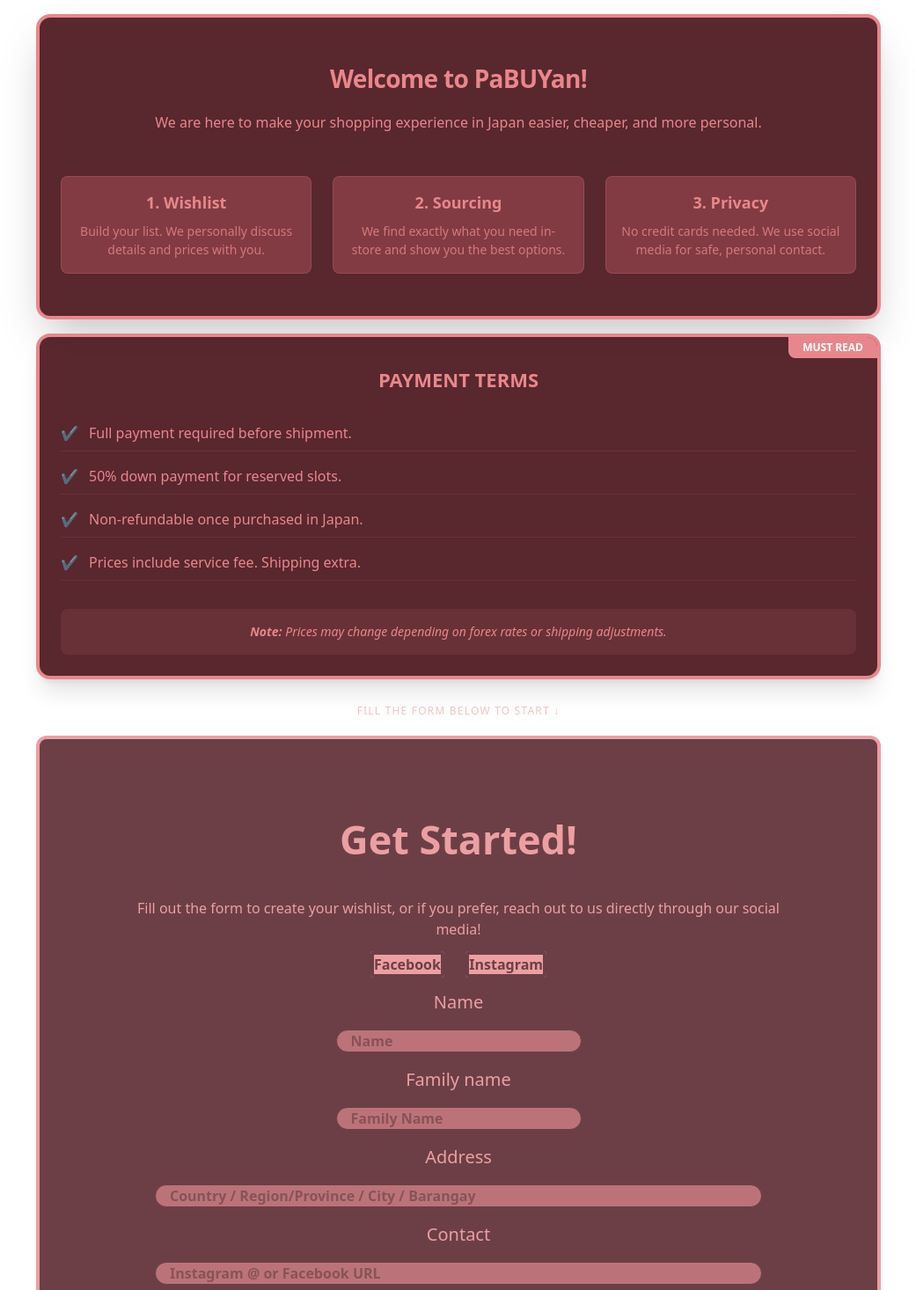
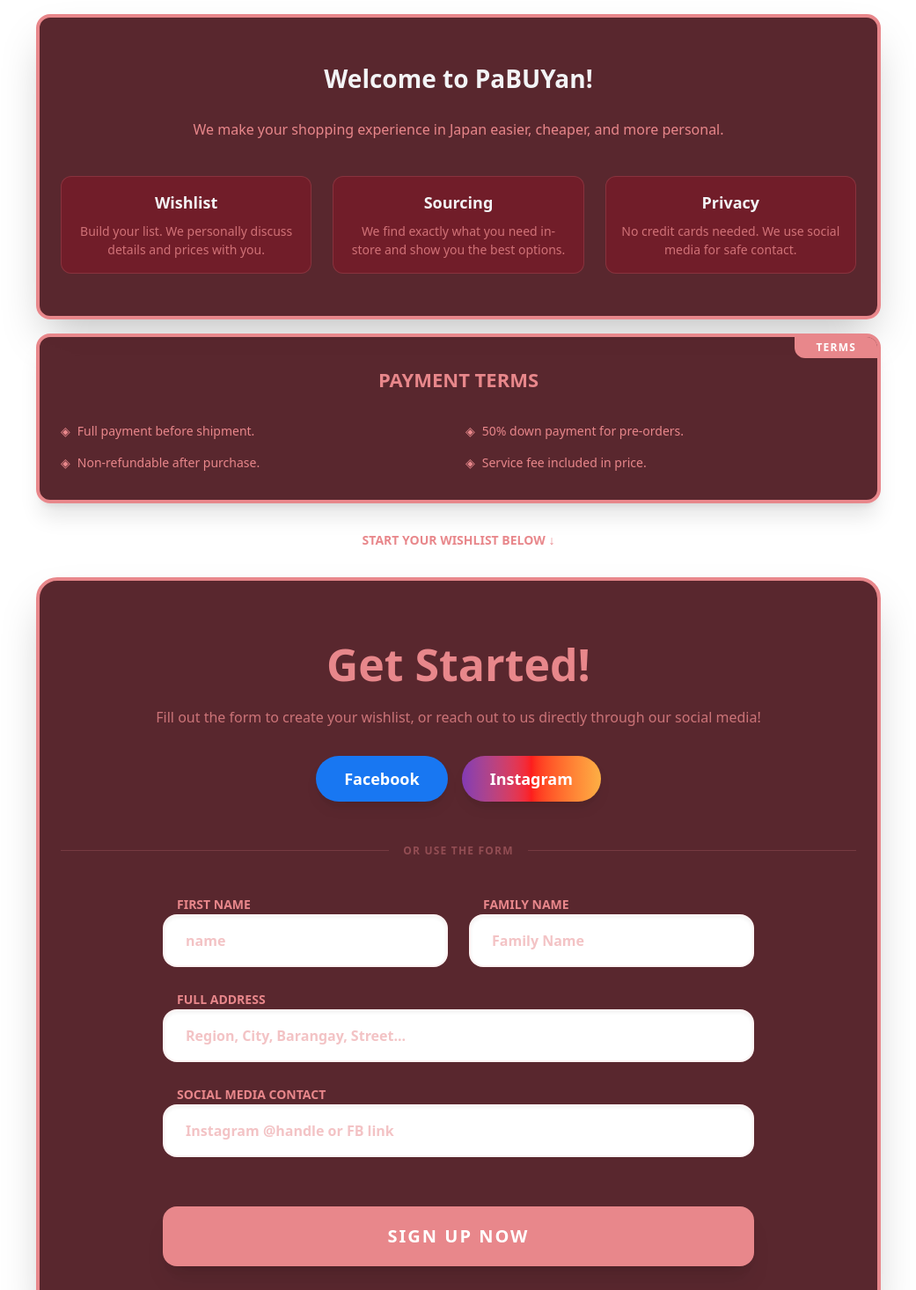
Before and after one commit to wattakeshi/Japan-paBUYan, a React (Vite) app: page /SignUP in a window 1280 px wide. Shown: the part 20-1486 px from the top of the page at 88% size, without its empty margins (119-1160 px from the left). Built offline with nearby package versions, Linux system fonts and the light colour scheme.

Commit message:
change: clientForm design

```diff
--- a/src/Components/ClientForm.jsx
+++ b/src/Components/ClientForm.jsx
@@ -1,5 +1,6 @@
 import React, { useState } from 'react'
 import { useNavigate } from 'react-router-dom'
+import { motion } from 'framer-motion'
 
 const ClientForm = () => {
   const [name, setName] = useState("")
@@ -9,90 +10,147 @@
   const navigate = useNavigate();
   const [loading, setLoading] = useState(false)
 
-    const API_URL = "https://pabuyanbackend.onrender.com/api/costumers"
-    const handleSubmit = async (e) =>{
+  const API_URL = "http://localhost:3000/customers"
+
+  const handleSubmit = async (e) => {
     e.preventDefault();
-
     if (!name.trim() || !familyName.trim() || !address.trim() || !contact.trim()) {
-    alert("Please, fill in all fields before signing up!"); return;}
-
-      {  const newCostumer = {data:{
-        name: name,
-        familyName: familyName,
-        address: address,
-        contact: contact
-        }}
+      alert("Please, fill in all fields before signing up!"); return;
+    }
     if (loading) return;
     setLoading(true);
 
-      try{
+    try {
       const res = await fetch(API_URL, {
         method: "POST",
-          headers: {"Content-type" : "application/json"},
-          body: JSON.stringify(newCostumer),
+        headers: { "Content-type": "application/json" },
+        body: JSON.stringify({ name, familyName, address, contact }),
       });
       const resJSON = await res.json();
-
-        if(res.ok){
-         localStorage.setItem("pabuyan_user_id", resJSON.data.documentId);
+      if (res.ok) {
+        localStorage.setItem("pabuyan_user_id", resJSON.costumer.id);
         localStorage.setItem("pabuyan_user_name", name);
         navigate("/");
         window.scrollTo(0, 0);
-        }else{
-          alert("failed to save data.")
+      } else {
+        alert("Failed to save data.")
       }
-      }catch (error){
+    } catch (error) {
       console.error("Failure to connect", error)
-      }finally{
+    } finally {
       setLoading(false);
     }
+  };
 
-      }
+  return (
+    <motion.div
+      initial={{ opacity: 0, y: 20 }}
+      whileInView={{ opacity: 1, y: 0 }}
+      viewport={{ once: true }}
+      className='border-4 rounded-3xl m-4 border-cor5 px-6 mx-4 md:w-3/4 md:mx-auto py-12 bg-cor2/90 backdrop-blur-md shadow-2xl mb-20'
+    >
+      <h1 className='py-4 w-full mx-auto font-black text-cor5 text-center text-[40px] md:text-[50px] leading-tight'>
+        Get Started!
+      </h1>
 
+      <p className='pb-8 w-4/5 mx-auto text-cor5/80 text-center text-[16px] font-medium'>
+        Fill out the form to create your wishlist, or reach out to us directly through our social media!
+      </p>
 
-    };
-  return (
-     <div className='border-4 rounded-xl m-4 border-cor5 px-4 mx-4 md:w-3/4 md:mx-auto py-12 bg-cor2 opacity-80'>
-       <h1 className='py-8 w-3/4 mx-auto font-bold text-cor5 text-center text-[45px]'> Get Started!</h1>
+      <div className='flex flex-col md:flex-row justify-center items-center gap-4 mb-12'>
+        <motion.a
+          whileHover={{ scale: 1.05 }}
+          whileTap={{ scale: 0.95 }}
+          href="https://www.facebook.com/japanpabuyan"
+          target="_blank"
+          className='flex items-center justify-center gap-2 bg-[#1877F2] text-white font-bold py-3 px-8 rounded-full shadow-lg w-full md:w-auto'
+        >
+          <span className='text-lg'>Facebook</span>
+        </motion.a>
 
-      <p className='pb-4 w-4/5 mx-auto text-cor5 text-center text-[16px]'> Fill out the form to create your wishlist, or if you prefer,
-            reach out to us directly through our social media!</p>
-
-            <div className='mx-auto text-center'>
-                <a href="https://www.facebook.com/japanpabuyan" target="_blank"
-               className='text-cor2 font-bold hover:text-cor4 transition-colors '>
-               <span className='text-center rounded-sm border-4 bg-cor5'>Facebook</span>
-            </a>
-               <span className='text-cor2'>   / /   </span>
-                <a href="https://www.instagram.com/japanpabuyan" target="_blank"
-               className='text-cor2 font-bold hover:text-cor4 transition-colors '>
-               <span className='text-center rounded-sm border-4 bg-cor5'>Instagram</span>
-            </a>
+        <motion.a
+          whileHover={{ scale: 1.05 }}
+          whileTap={{ scale: 0.95 }}
+          href="https://www.instagram.com/japanpabuyan"
+          target="_blank"
+          className='flex items-center justify-center gap-2 bg-gradient-to-r from-[#833AB4] via-[#FD1D1D] to-[#FCAF45] text-white font-bold py-3 px-8 rounded-full shadow-lg w-full md:w-auto'
+        >
+          <span className='text-lg'>Instagram</span>
+        </motion.a>
       </div>
 
+      <div className="flex items-center gap-4 mb-10">
+        <div className="h-[1px] bg-cor5/20 flex-grow"></div>
+        <span className="text-cor5/40 font-bold text-xs uppercase tracking-widest">OR USE THE FORM</span>
+        <div className="h-[1px] bg-cor5/20 flex-grow"></div>
+      </div>
 
-            <form  onSubmit={handleSubmit}>
+      <form onSubmit={handleSubmit} className="space-y-6 max-w-2xl mx-auto">
 
-                <p className='pt-4 pb-4 w-4/5 mx-auto text-cor5 text-center text-[20px]'>Name</p>
-                <input type="text" placeholder='Name' value={name} onChange={((e)=>{setName(e.target.value)})}
-                 className='px-4 font-bold text-cor1 bg-cor4 border rounded-full mx-auto block border-cor2 justify-center'/>
+        <div className="grid md:grid-cols-2 gap-6">
+          <div className="space-y-2">
+            <label className="text-cor5 font-bold ml-4 text-sm uppercase">First Name</label>
+            <input
+              type="text"
+              placeholder='name'
+              value={name}
+              onChange={(e) => setName(e.target.value)}
+              className='w-full px-6 py-4 font-bold text-cor5 bg-white border-2 border-cor5/10 rounded-2xl focus:border-cor4 outline-none transition-all shadow-inner'
+            />
+          </div>
+          <div className="space-y-2">
+            <label className="text-cor5 font-bold ml-4 text-sm uppercase">Family Name</label>
+            <input
+              type="text"
+              placeholder='Family Name'
+              value={familyName}
+              onChange={(e) => setFamilyName(e.target.value)}
+              className='w-full px-6 py-4 font-bold text-cor5 bg-white border-2 border-cor5/10 rounded-2xl focus:border-cor4 outline-none transition-all shadow-inner'
+            />
+          </div>
+        </div>
 
-                <p className='py-4 w-4/5 mx-auto text-cor5 text-center text-[20px]'>Family name</p>
-                <input type="text" placeholder='Family Name' value={familyName} onChange={((e)=>{setFamilyName(e.target.value)})}
-                className='px-4 font-bold text-cor1 bg-cor4 border rounded-full mx-auto block border-cor2' />
+        <div className="space-y-2">
+          <label className="text-cor5 font-bold ml-4 text-sm uppercase">Full Address</label>
+          <input
+            type="text"
+            placeholder='Region, City, Barangay, Street...'
+            required
+            minLength={15}
+            value={address}
+            onChange={(e) => setAddress(e.target.value)}
+            className='w-full px-6 py-4 font-bold text-cor5 bg-white border-2 border-cor5/10 rounded-2xl focus:border-cor4 outline-none transition-all shadow-inner'
+          />
+        </div>
 
-                <p className='py-4 w-4/5 mx-auto text-cor5 text-center text-[20px]'>Address</p>
-                <input type="text" placeholder='Country / Region/Province / City / Barangay' required
-  minLength={15} value={address} onChange={((e)=>{setAddress(e.target.value)})}
-                className='px-4 w-3/4 font-bold text-cor1 bg-cor4 border rounded-full mx-auto block border-cor2' />
+        <div className="space-y-2">
+          <label className="text-cor5 font-bold ml-4 text-sm uppercase">Social Media Contact</label>
+          <input
+            type="text"
+            placeholder='Instagram @handle or FB link'
+            value={contact}
+            onChange={(e) => setContact(e.target.value)}
+            className='w-full px-6 py-4 font-bold text-cor5 bg-white border-2 border-cor5/10 rounded-2xl focus:border-cor4 outline-none transition-all shadow-inner'
+          />
+        </div>
 
-                <p className='py-4 w-4/5 mx-auto text-cor5 text-center text-[20px]'>Contact</p>
-                <input type="text" placeholder='Instagram @ or Facebook URL' value={contact} onChange={((e)=>{setContact(e.target.value)})}
-                className=' px-4 w-3/4 font-bold text-cor1 bg-cor4 border rounded-full mx-auto block border-cor2'/>
-
-                <input type="submit" className=' mt-8 bg-cor4 border  mx-auto block font-bold bg-cor2  ' value={loading ? "Saving..." : "Sign Up"}/>
+        <motion.button
+          whileHover={{ scale: 1.02 }}
+          whileTap={{ scale: 0.98 }}
+          type="submit"
+          disabled={loading}
+          className={`w-full mt-8 py-5 rounded-2xl font-black text-xl uppercase tracking-widest shadow-xl transition-all
+            ${loading ? 'bg-gray-400' : 'bg-cor5 text-white hover:bg-cor4'}`}
+        >
+          {loading ? (
+            <span className="flex items-center justify-center gap-2">
+              <div className="w-5 h-5 border-t-2 border-white rounded-full animate-spin"></div>
+              Saving...
+            </span>
+          ) : "Sign Up Now"}
+        </motion.button>
       </form>
-    </div>
+    </motion.div>
   )
 }
 
--- a/src/Pages/SignUP.jsx
+++ b/src/Pages/SignUP.jsx
@@ -1,71 +1,94 @@
 import React from 'react'
+import { motion } from 'framer-motion'
 import AboutUS from './AboutUS'
 import Footer from '../Components/Layout/Footer'
 import ClientForm from '../Components/ClientForm'
 
 const SignUP = () => {
+  const fadeInUp = {
+    hidden: { opacity: 0, y: 30 },
+    visible: { opacity: 1, y: 0, transition: { duration: 0.8 } }
+  }
+
   return (
-    <div className='min-h-screen w-full bg-[url("/sakurabg.png")] bg-[length:400px] pt-[20px] bg-fixed'>
-      <div className='animate-in fade-in slide-in-from-bottom-4 duration-1000 border-4 rounded-2xl m-4 border-cor5 px-6 mx-4 md:w-3/4 md:mx-auto py-12 bg-cor2/90 backdrop-blur-sm shadow-2xl'>
+    <div className='min-h-screen w-full bg-[url("/sakurabg.png")] bg-[length:400px] bg-fixed pt-[20px] pb-10'>
 
-        <h1 className="w-3/4 mx-auto font-black text-cor5 text-center text-[28px] tracking-tight mb-4">
-          Welcome to <span className="text-cor5">PaBUYan!</span>
+      <motion.div
+        initial="hidden"
+        whileInView="visible"
+        viewport={{ once: true }}
+        variants={fadeInUp}
+        className='border-4 rounded-2xl m-4 border-cor5 px-6 mx-4 md:w-3/4 md:mx-auto py-12 bg-cor2/90 backdrop-blur-md shadow-2xl'
+      >
+        <h1 className="w-3/4 mx-auto font-black text-[#F3F4F6] text-center text-[28px] mb-6">
+          Welcome to <span className="text-[#F3F4F6]">PaBUYan!</span>
         </h1>
 
-        <p className='text-cor5 font-medium text-[16px] md:text-center leading-relaxed'>
-          We are here to make your shopping experience in Japan easier, cheaper, and more personal.
+        <p className='text-cor5 text-center text-[16px] leading-relaxed mb-10'>
+          We make your shopping experience in Japan easier, cheaper, and more personal.
         </p>
-        <div className='grid md:grid-cols-3 gap-6 mt-12'>
 
-          <div className="hover:scale-105 transition-transform p-4 rounded-lg bg-cor4/50 border border-cor5/20">
-            <h3 className='font-bold text-cor5 text-[18px] mb-2 text-center'>1. Wishlist</h3>
-            <p className='text-[14px] text-cor5/80 text-center'>Build your list. We personally discuss details and prices with you.</p>
-          </div>
+        <div className='grid md:grid-cols-3 gap-6'>
+          {[
+            { title: "Wishlist", text: "Build your list. We personally discuss details and prices with you." },
+            { title: "Sourcing", text: "We find exactly what you need in-store and show you the best options." },
+            { title: "Privacy", text: "No credit cards needed. We use social media for safe contact." }
+          ].map((item, i) => (
+            <motion.div
+              key={i}
+              whileHover={{ scale: 1.05 }}
+              className="p-4 rounded-xl bg-cor3 border border-cor5/20 text-center"
+            >
+              <h3 className='font-bold text-[#F3F4F6] text-[18px] mb-2'>{item.title}</h3>
+              <p className='text-[14px] text-cor5/80'>{item.text}</p>
+            </motion.div>
+          ))}
+        </div>
+      </motion.div>
 
-          <div className="hover:scale-105 transition-transform p-4 rounded-lg bg-cor4/50 border border-cor5/20">
-            <h3 className='font-bold text-cor5 text-[18px] mb-2 text-center'>2. Sourcing</h3>
-            <p className='text-[14px] text-cor5/80 text-center'>We find exactly what you need in-store and show you the best options.</p>
-          </div>
-
-          <div className="hover:scale-105 transition-transform p-4 rounded-lg bg-cor4/50 border border-cor5/20">
-            <h3 className='font-bold text-cor5 text-[18px] mb-2 text-center'>3. Privacy</h3>
-            <p className='text-[14px] text-cor5/80 text-center'>No credit cards needed. We use social media for safe, personal contact.</p>
-          </div>
-
-        </div>
-      </div>
-      <div className='animate-in fade-in slide-in-from-bottom-8 duration-1000 border-4 rounded-2xl m-4 border-cor5 px-6 mx-4 md:w-3/4 md:mx-auto bg-cor2/90 backdrop-blur-sm shadow-xl relative overflow-hidden'>
-        <div className="absolute top-0 right-0 bg-cor5 text-white px-4 py-1 rounded-bl-lg font-bold text-xs">
-          MUST READ
+      <motion.div
+        initial={{ opacity: 0, x: -50 }}
+        whileInView={{ opacity: 1, x: 0 }}
+        viewport={{ once: true }}
+        transition={{ delay: 0.2, duration: 0.8 }}
+        className='border-4 rounded-2xl m-4 border-cor5 px-6 mx-4 md:w-3/4 md:mx-auto bg-cor2/90 backdrop-blur-md shadow-xl relative overflow-hidden'
+      >
+        <div className="absolute top-0 right-0 bg-cor5 text-white px-6 py-1 rounded-bl-xl font-bold text-xs uppercase tracking-widest">
+          Terms
         </div>
 
         <h1 className="pt-8 font-bold text-cor5 text-center text-[22px]">PAYMENT TERMS</h1>
 
-        <ul className='space-y-4 py-8'>
+        <ul className='grid md:grid-cols-2 gap-4 py-8'>
           {[
-            "Full payment required before shipment.",
-            "50% down payment for reserved slots.",
-            "Non-refundable once purchased in Japan.",
-            "Prices include service fee. Shipping extra."
-          ].map((item, index) => (
-            <li key={index} className="flex items-center gap-3 text-cor5 font-medium border-b border-cor5/10 pb-2">
-              <span className="text-green-600">✔</span> {item}
+            "Full payment before shipment.",
+            "50% down payment for pre-orders.",
+            "Non-refundable after purchase.",
+            "Service fee included in price."
+          ].map((text, i) => (
+            <li key={i} className="flex items-center gap-2 text-cor5 text-sm font-medium">
+              <span className="text-cor5">◈</span> {text}
             </li>
           ))}
         </ul>
+      </motion.div>
 
-        <div className='bg-cor5/10 p-4 rounded-lg mb-6'>
-          <p className='text-cor5 italic text-sm text-center'>
-            <strong>Note:</strong> Prices may change depending on forex rates or shipping adjustments.
-          </p>
-        </div>
-      </div>
+      <motion.div
+        animate={{ y: [0, -10, 0] }}
+        transition={{ repeat: Infinity, duration: 2 }}
+        className="text-center text-cor5 font-bold text-sm my-8"
+      >
+        START YOUR WISHLIST BELOW ↓
+      </motion.div>
 
-      <div className="animate-bounce mt-8 flex justify-center text-cor5 opacity-50 text-xs uppercase tracking-widest">
-        Fill the form below to start ↓
-      </div>
+      <motion.div
+        initial={{ opacity: 0 }}
+        whileInView={{ opacity: 1 }}
+        transition={{ duration: 1 }}
+      >
+        <ClientForm />
+      </motion.div>
 
-      <ClientForm />
       <Footer />
     </div>
   )
```
Lines whose indentation alone changed are shown as unchanged.
